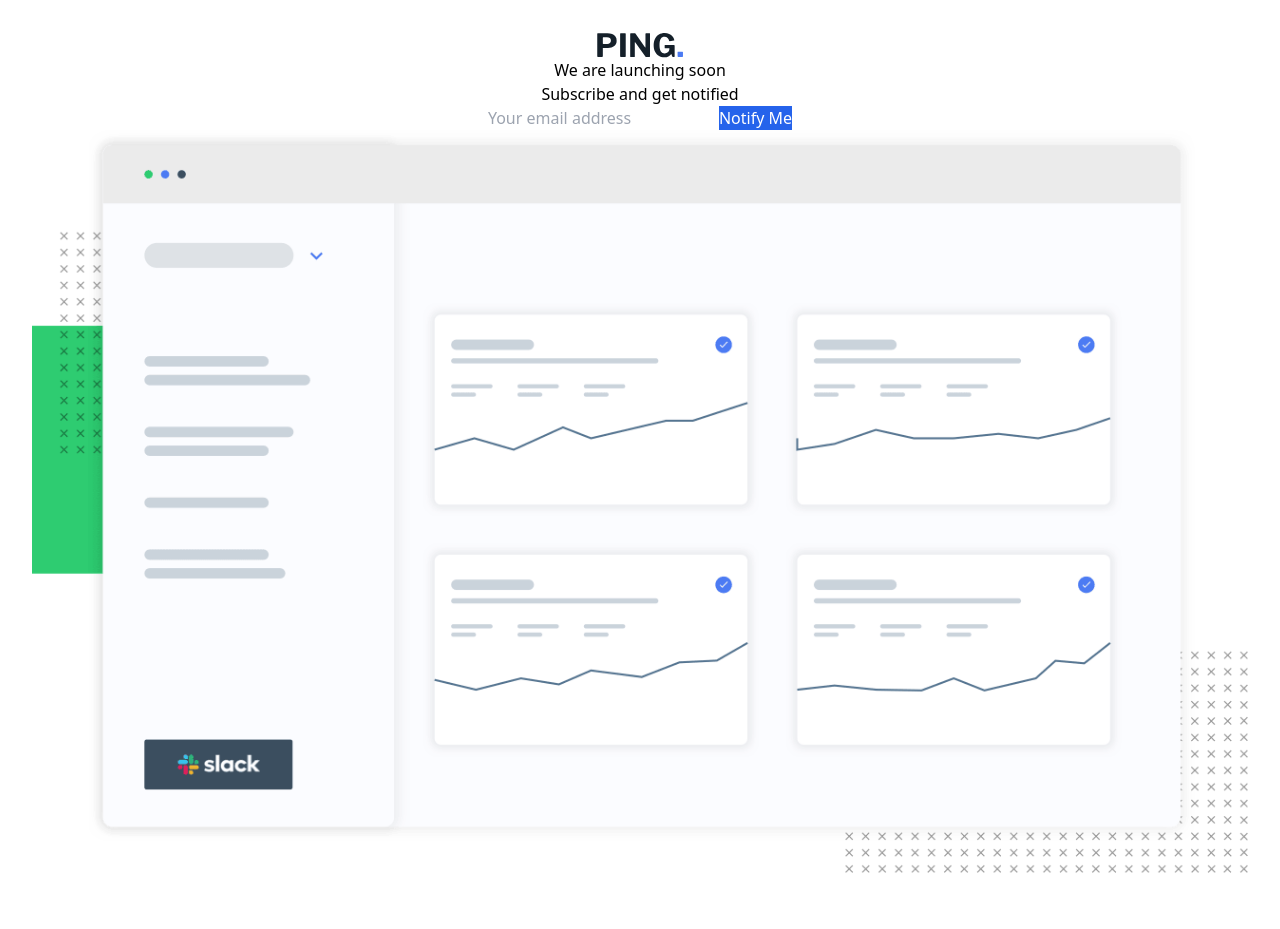
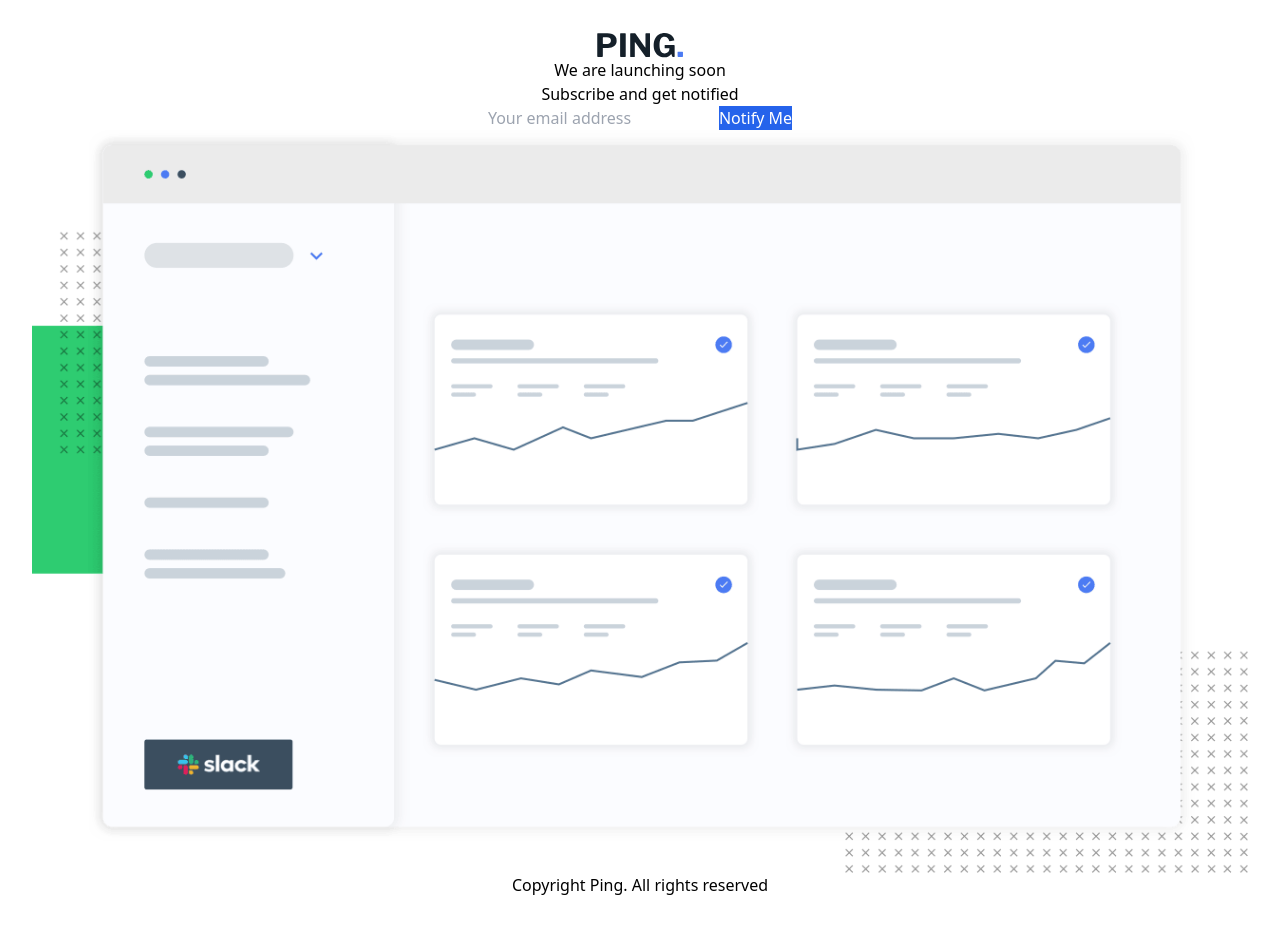
Before and after one commit to elvisowusu/ping-page, a React (Vite) app: page / in a window 1280 px wide. Before the commit the page ends 905 px from the top, so only its background shows below. Built offline with nearby package versions, Linux system fonts and the light colour scheme.

Commit message:
added a paragraph

```diff
--- a/src/App.jsx
+++ b/src/App.jsx
@@ -23,6 +23,10 @@ function App() {
       <div>
         <img src={dashboard} alt="" />
       </div>
+      <div>
+
+      </div>
+      <p>Copyright Ping. All rights reserved</p>
     </div>
   )
 }
```
